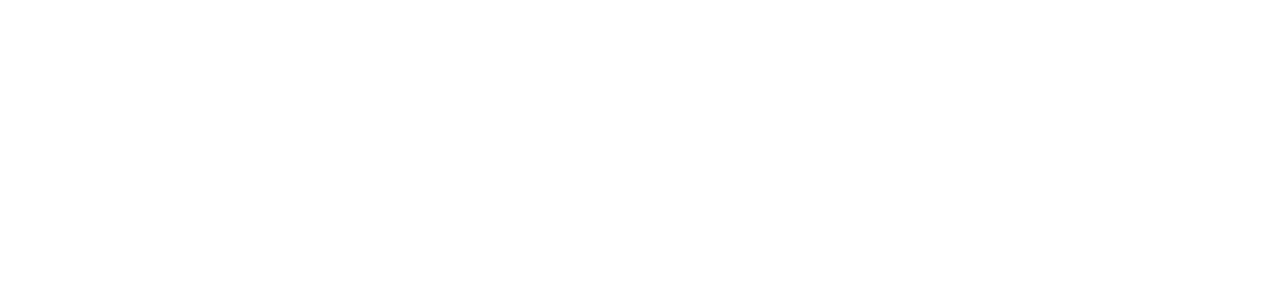
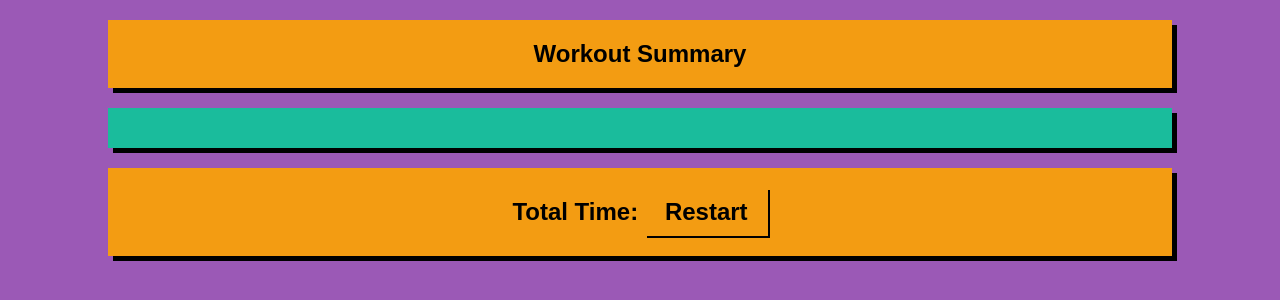
Before and after one commit to adit-syntax/workout-tracker, a plain HTML site: page task2/summary.html in a window 1280 px wide. Drawn offline with Linux system fonts and the light colour scheme.

Commit message:
added the summary page layout. added the external CSS to it too. Its now not functioning yet but buttons are added

```diff
--- a/task2/index.css
+++ b/task2/index.css
@@ -1,4 +1,4 @@
-.body{
+body{
     background-color: #9b59b6;
     font-family: Arial, sans-serif;
     margin: 0;
@@ -56,6 +56,16 @@
     padding: 20px;
     width: 100%;
     border: none;
-    cursor: pointer;
     box-shadow: 5px 5px 0px 0px #000000;
 }
+.footer {
+    background-color: #f39c12;
+    color: black;
+    font-size: 24px;
+    font-weight: bold;
+    padding: 20px;
+    width: 80%;
+    text-align: center;
+    margin-top: 20px;
+    box-shadow: 5px 5px 0px 0px #000000;
+}
--- a/task2/summary.css
+++ b/task2/summary.css
@@ -0,0 +1,49 @@
+body{
+    background-color: #9b59b6;
+    font-family: Arial, sans-serif;
+    margin: 0;
+    padding: 0;
+    display: flex;
+    flex-direction: column;
+    align-items: center;
+    color: white;
+}
+.header{
+    background-color: #f39c12;
+    color: black;
+    font-size: 24px;
+    font-weight: bold;
+    padding: 20px;
+    width: 80%;
+    text-align: center;
+    margin-top: 20px;
+    box-shadow: 5px 5px 0px 0px #000000;
+}
+.summary-container{
+    background-color: #1abc9c;
+    width: 80%;
+    padding: 20px;
+    margin-top: 20px;
+    box-shadow: 5px 5px 0px 0px #000000;
+    color: black;
+}
+.footer button{
+    background-color: #f39c12;
+    color: black;
+    font-size: 24px;
+    font-weight: bold;
+    padding: 10px 20px;
+    border: none;
+    box-shadow: 2px 2px 0px 0px #000000;
+}
+.footer{
+    background-color: #f39c12;
+    color: black;
+    font-size: 24px;
+    font-weight: bold;
+    padding: 20px;
+    width: 80%;
+    text-align: center;
+    margin-top: 20px;
+    box-shadow: 5px 5px 0px 0px #000000;
+}
--- a/task2/summary.html
+++ b/task2/summary.html
@@ -0,0 +1,18 @@
+<!DOCTYPE html>
+<html lang="en">
+<head>
+    <meta charset="UTF-8">
+    <meta name="viewport" content="width=device-width, initial-scale=1.0">
+    <title>Workout Summary</title>
+    <link rel="stylesheet" href="summary.css">
+</head>
+<body>
+    <div class="header">Workout Summary</div>
+    <div class="summary-container" id="summaryContainer"></div>
+    <div class="footer">
+        <span>Total Time: <span id="totalTime"></span></span>
+        <button onclick="restartWorkout()">Restart</button>
+    </div>
+    <script src="summary.js"></script>
+</body>
+</html>
```
